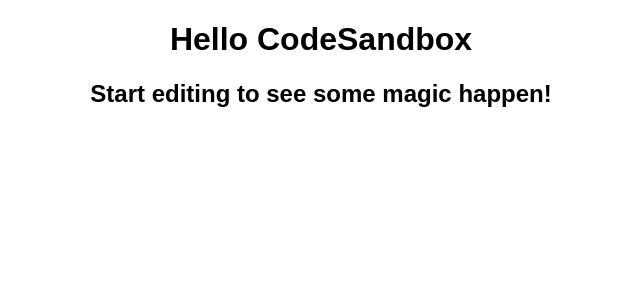
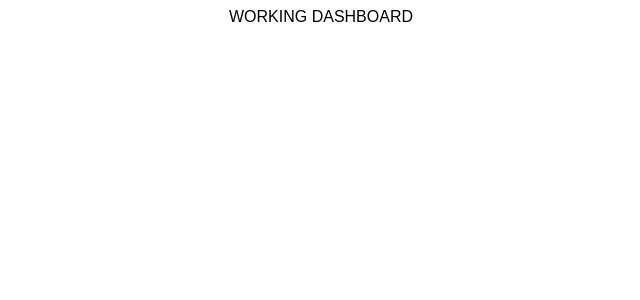
Before and after one commit to Chubbard022/recipeBookFE, a React (Create React App) app: page / in a window 1280 px wide. Shown: the top 300 px of the page, without its empty margins (319-959 px from the left). Built offline with nearby package versions, Linux system fonts and the light colour scheme.

Commit message:
got basic redux application set up, started on dashboard component

```diff
--- a/src/App.js
+++ b/src/Components/App.js
@@ -1,11 +1,11 @@
 import React from "react";
-import "./styles.css";
+import "../styles.css";
+import { Dashboard } from "./Dashboard";
 
 export default function App() {
   return (
     <div className="App">
-      <h1>Hello CodeSandbox</h1>
-      <h2>Start editing to see some magic happen!</h2>
+      <Dashboard />
     </div>
   );
 }
--- /dev/null
+++ b/src/Components/Dashboard.js
@@ -0,0 +1,11 @@
+import React from "react"
+
+
+
+export const Dashboard = () =>{
+    return(
+        <div>
+            WORKING DASHBOARD
+        </div>
+    )
+}
--- /dev/null
+++ b/src/Reducers/index.js
@@ -0,0 +1,12 @@
+
+
+const initialState = {
+
+}
+
+export const reducer = (state=initialState,action) =>{
+    switch(action.type){
+        default:
+            return state;
+    }
+}
--- a/src/index.js
+++ b/src/index.js
@@ -1,12 +1,18 @@
 import React from "react";
 import ReactDOM from "react-dom";
+import App from "./Components/App";
+import thunk from "redux-thunk";
+import logger from "redux-logger";
+import {createStore, applyMiddleware} from "redux"
+import {Provider} from "react-redux"
+import {reducer} from "./Reducers"
 
-import App from "./App";
+const store = createStore(reducer, applyMiddleware(thunk,logger))
+const rootElement = document.getElementById("root");
 
-const rootElement = document.getElementById("root");
 ReactDOM.render(
-  <React.StrictMode>
+  <Provider store={store}>
     <App />
-  </React.StrictMode>,
+  </Provider>,
   rootElement
 );
```
Also changed, not shown: package.json (+16 -3 lines), src/Actions/index.js (added), 1 other file (tests, documents, lock files or other folders).
